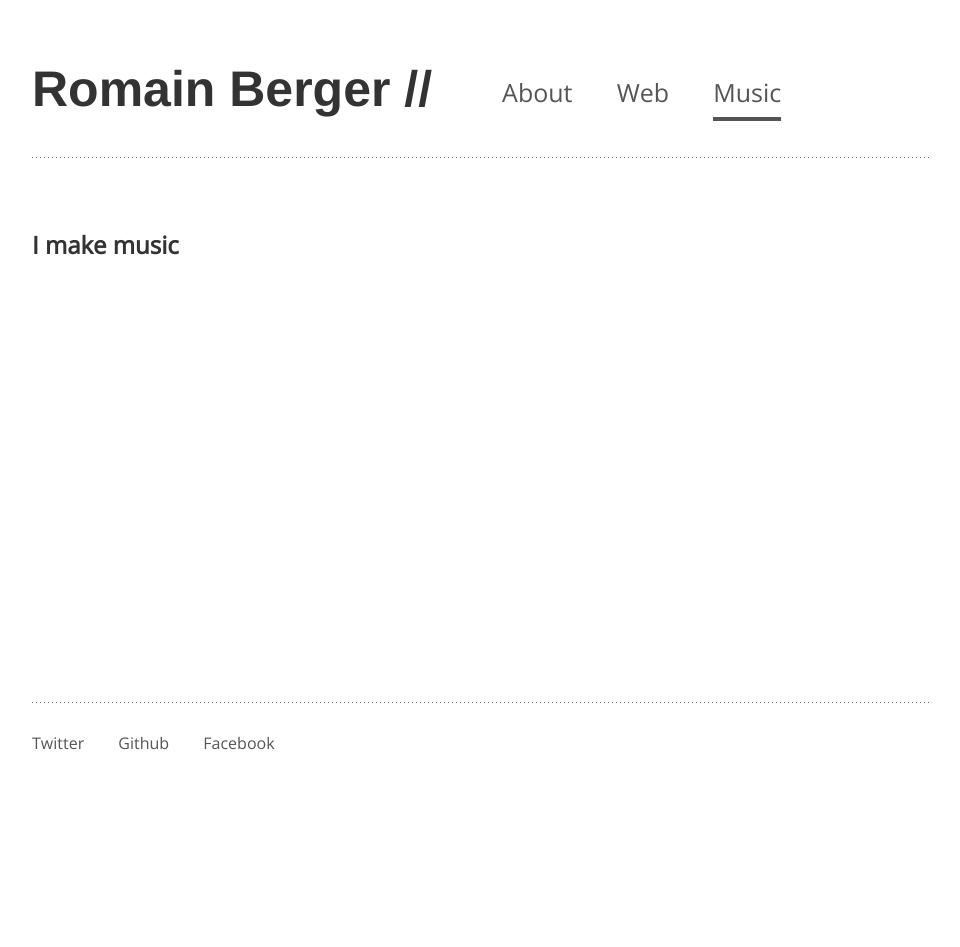
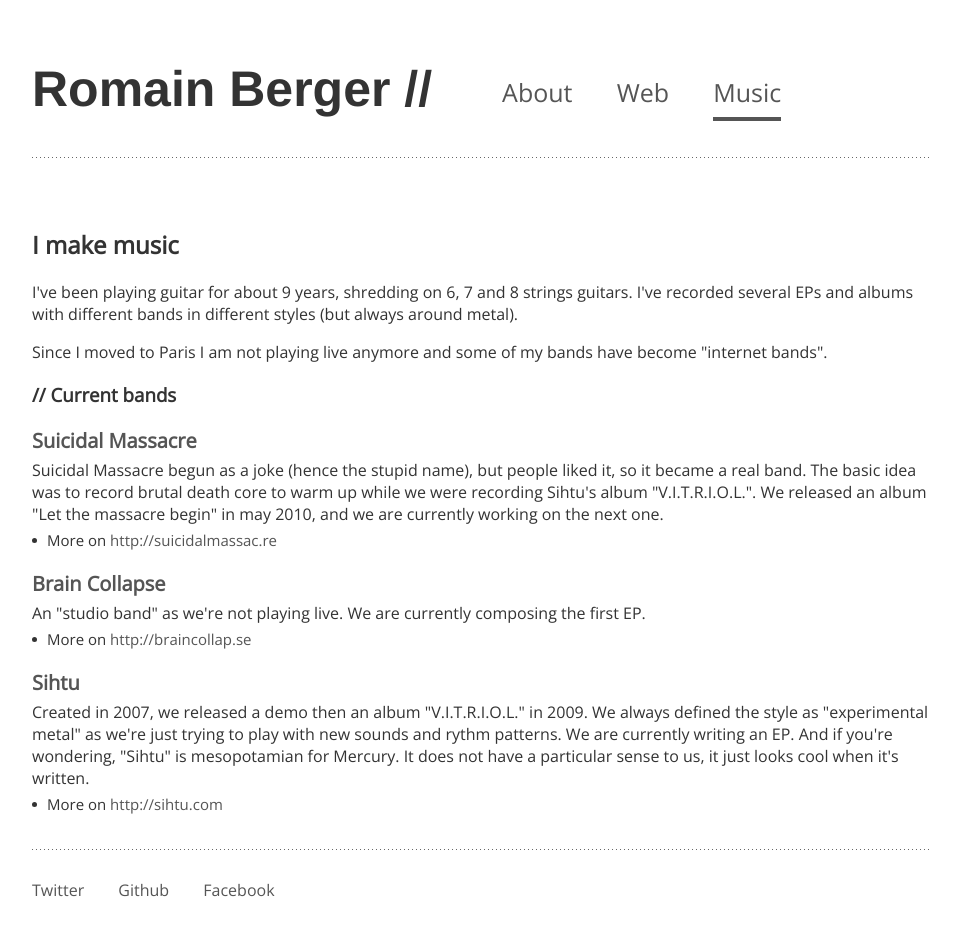
Before and after one commit to romainberger/romainberger.com, a Flask app: page /music in a window 1280 px wide. Shown: the whole page, without its empty margins (158-1118 px from the left). Before the commit the page ends 750 px from the top, so only its background shows below. Run offline with Flask 2, Linux system fonts and the light colour scheme; some libraries are stand-ins or nearby versions.

Commit message:
Added some music content

```diff
--- a/app/static/css/base.scss
+++ b/app/static/css/base.scss
@@ -36,6 +36,10 @@ ul {
 	margin: 0;
 }
 
+p {
+	font-size: 16px;
+}
+
 a {
 	color: $linkColor;
 	text-decoration: none;
@@ -49,6 +53,15 @@ a:hover {
 .fr { float: right}
 .cb { clear: both}
 .underline { text-decoration: underline}
+
+.bullet {
+	display: inline-block;
+	width: 5px;
+	height: 5px;
+	margin: 0 10px 3px 0;
+	@include border-radius(10px);
+	background: $baseColor;
+}
 
 /* =============================================================================
 	Header
@@ -131,15 +144,6 @@ a:hover {
 	padding-top: 20px;
 	background: url(/static/img/border.png) left top repeat-x;
 
-	h3 i {
-		display: inline-block;
-		width: 5px;
-		height: 5px;
-		margin: 0 10px 3px 0;
-		@include border-radius(10px);
-		background: $baseColor;
-	}
-
 	section {
 		padding-left: 20px;
 	}
@@ -185,3 +189,21 @@ a:hover {
 	margin: 0;
 	padding: 0;
 }
+
+/* =============================================================================
+	Music
+   ========================================================================== */
+.music {
+	h4 {
+		margin: 20px 0 5px 0;
+		font-size: 20px;
+	}
+
+	p {
+		margin: 5px 0;
+	}
+
+	.more {
+		font-size: 15px;
+	}
+}
--- a/app/templates/about.html
+++ b/app/templates/about.html
@@ -9,7 +9,7 @@
 <button id="resume-trigger" class="resume-button">If you're interested in reading my resume, <span class="underline">here it is</span></button>
 <div id="resume" class="resume">
 	<h2>Resume</h2>
-	<h3><i></i>Experience</h3>
+	<h3><i class="bullet"></i>Experience</h3>
 	<section>
 		<h4>Web developer, <a href="http://bbsconcept.com" target="_blank" title="BBS Concept">BBS Concept</a></h4>
 		<p class="date">April 2012 - Present</p>
@@ -27,7 +27,7 @@
 			<li>Quality service</li>
 		</ul>
 	</section>
-	<h3><i></i>Education</h3>
+	<h3><i class="bullet"></i>Education</h3>
 	<section>
 		<h4>Bachelor degree: Conception and integration of multimedia products and services, Tarbes' university</h4>
 		<p class="date">September 2011 - June 2012</p>
@@ -45,7 +45,7 @@
 			<li>Rebuilding of a news website (total train wreck, I'm not going to give you the link).</li>
 		</ul>
 	</section>
-	<h3><i></i>Skills</h3>
+	<h3><i class="bullet"></i>Skills</h3>
 	<section>
 		<ul class="skills_list">
 			<li>HTML5, XHTML</li>
--- a/app/templates/music.html
+++ b/app/templates/music.html
@@ -4,4 +4,21 @@
 
 {% block body %}
 <h2>I make music</h2>
+<p>I've been playing guitar for about 9 years, shredding on 6, 7 and 8 strings guitars. I've recorded several EPs and albums with different bands in different styles (but always around metal).</p>
+<p>Since I moved to Paris I am not playing live anymore and some of my bands have become "internet bands".</p>
+
+<div class="music">
+	<h3>// Current bands</h3>
+	<h4><a href="http://suicidalmassac.re" title="Suicidal Massacre">Suicidal Massacre</a></h4>
+	<p>Suicidal Massacre begun as a joke (hence the stupid name), but people liked it, so it became a real band. The basic idea was to record brutal death core to warm up while we were recording Sihtu's album "V.I.T.R.I.O.L.". We released an album "Let the massacre begin" in may 2010, and we are currently working on the next one.</p>
+	<p class="more"><i class="bullet"></i>More on <a href="http://suicidalmassac.re" title="Suicidal Massacre">http://suicidalmassac.re</a></p>
+
+	<h4><a href="http://braincollap.se" title="Brain Collapse">Brain Collapse</a></h4>
+	<p>An "studio band" as we're not playing live. We are currently composing the first EP.</p>
+	<p class="more"><i class="bullet"></i>More on <a href="http://braincollap.se" title="Brain Collapse">http://braincollap.se</a></p>
+
+	<h4><a href="http;//sihtu.com" title="Sihtu">Sihtu</a></h4>
+	<p>Created in 2007, we released a demo then an album "V.I.T.R.I.O.L." in 2009. We always defined the style as "experimental metal" as we're just trying to play with new sounds and rythm patterns. We are currently writing an EP. And if you're wondering, "Sihtu" is mesopotamian for Mercury. It does not have a particular sense to us, it just looks cool when it's written.</p>
+	<p class="more"><i class="bullet"></i>More on <a href="http://sihtu.com" title="Sihtu">http://sihtu.com</a></p>
+</div>
 {% endblock %}
```
Also changed, not shown: app/static/css/main.css (+1 -1 lines).
